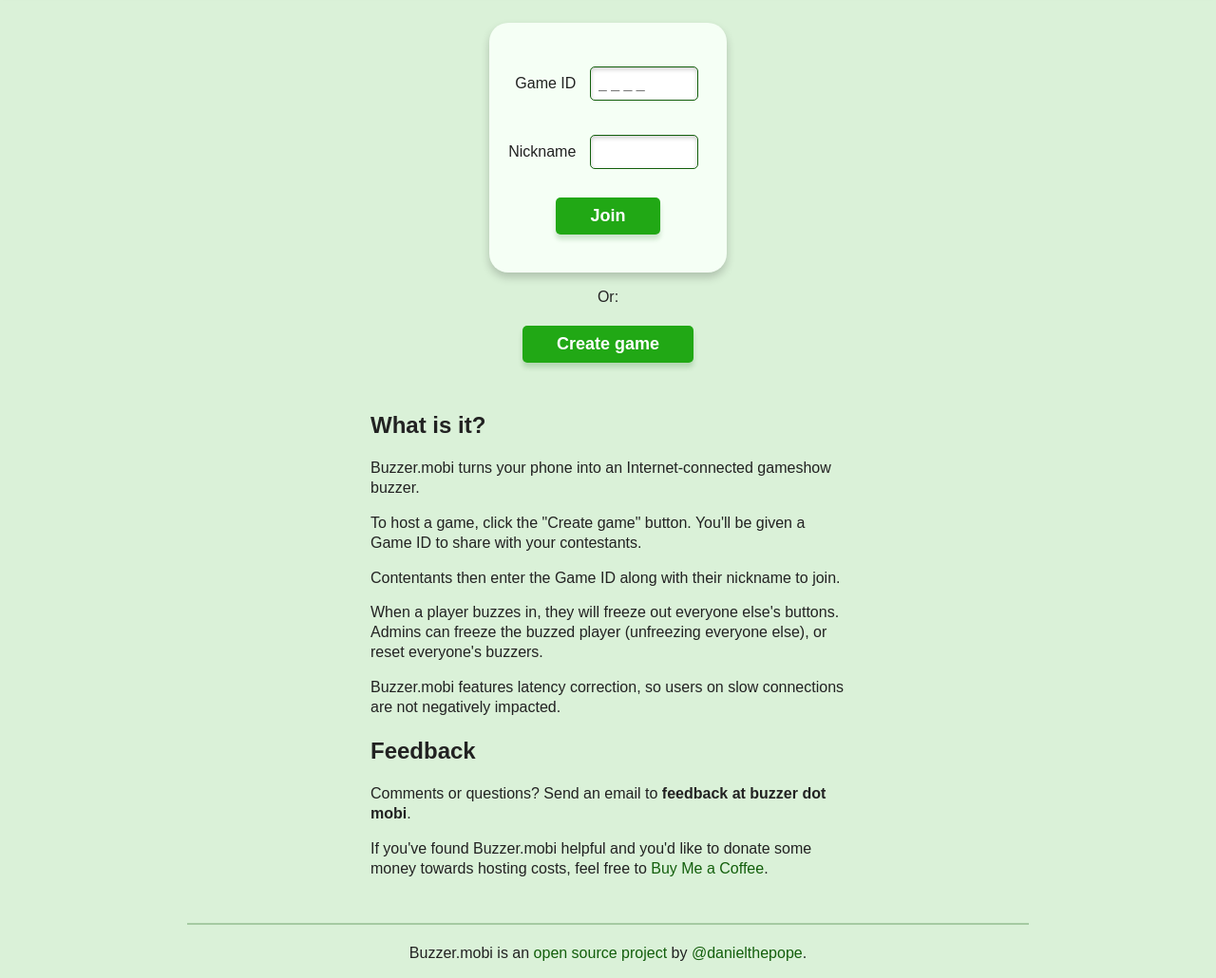
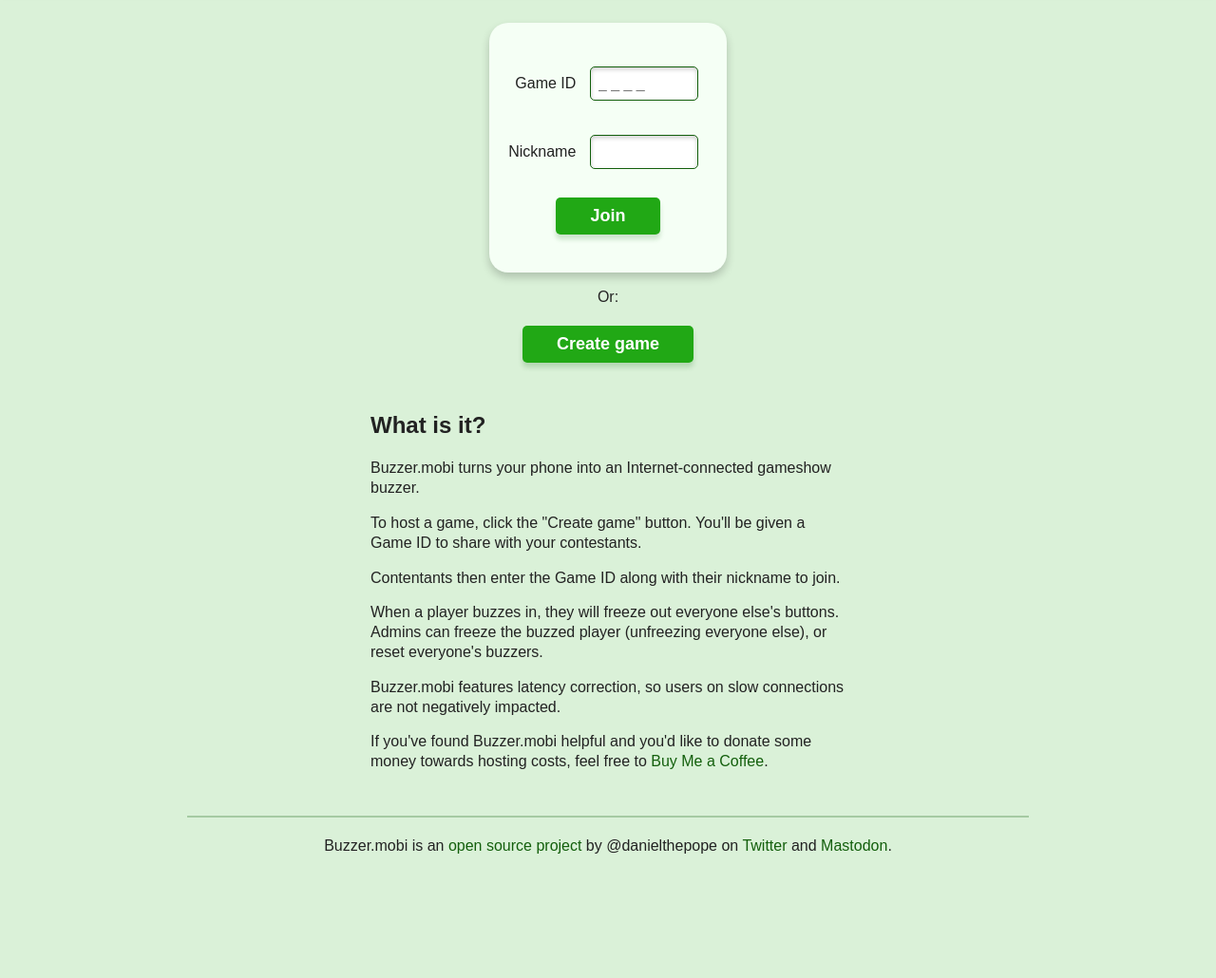
Before and after one commit to danielthepope/buzzer, a website: page client/index.html in a window 1280 px wide. Shown: the part 70-1100 px from the top of the page at 95% size. After the commit the page ends 988 px from the top, so only its background shows below. Drawn offline with Linux system fonts and the light colour scheme; no server answers.

Commit message:
Update contact details

```diff
--- a/client/index.html
+++ b/client/index.html
@@ -54,14 +54,16 @@
             <p>When a player buzzes in, they will freeze out everyone else's buttons. Admins can freeze the buzzed
                 player (unfreezing everyone else), or reset everyone's buzzers.</p>
             <p>Buzzer.mobi features latency correction, so users on slow connections are not negatively impacted.</p>
-            <h2>Feedback</h2>
-            <p>Comments or questions? Send an email to <strong>feedback at buzzer dot mobi</strong>.</p>
-            <p>If you've found Buzzer.mobi helpful and you'd like to donate some money towards hosting costs, feel free to <a href="https://www.buymeacoffee.com/danielthepope">Buy Me a Coffee</a>.</p>
+            <p>If you've found Buzzer.mobi helpful and you'd like to donate some money towards hosting costs, feel free
+                to <a href="https://www.buymeacoffee.com/danielthepope">Buy Me a Coffee</a>.</p>
         </div>
 
         <footer>
             <hr>
-            <p>Buzzer.mobi is an <a href="https://github.com/danielthepope/buzzer">open source project</a> by <a href="https://twitter.com/danielthepope">@danielthepope</a>.</p>
+            <p>Buzzer.mobi is an <a href="https://github.com/danielthepope/buzzer">open source project</a> by
+                @danielthepope on <a href="https://twitter.com/danielthepope">Twitter</a> and
+                <a href="https://mastodon.me.uk/@danielthepope">Mastodon</a>.
+            </p>
         </footer>
     </div>
 
```
